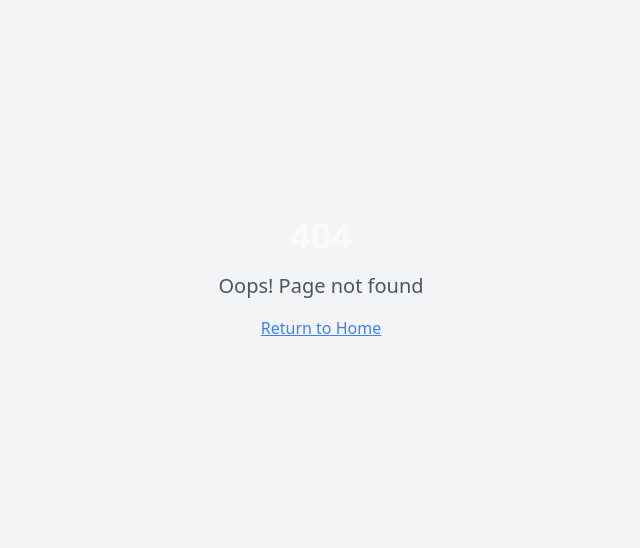
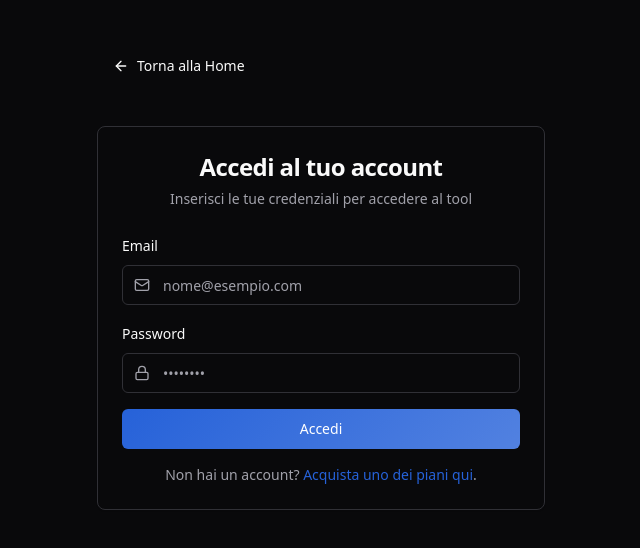
Before and after one commit to samuvale95/calc-boost-hub, a React (Vite) app: page /login in a window 1280 px wide. Before the commit this address had no page. Shown: the part 122-670 px from the top of the page, without its empty margins (319-959 px from the left). Built offline with nearby package versions, Linux system fonts and the light colour scheme.

Commit message:
Refactor homepage and login
Remove excess spacing on homepage, move login to a new page, and add a link to the login page from the homepage.

```diff
--- a/src/App.tsx
+++ b/src/App.tsx
@@ -5,6 +5,7 @@ import { QueryClient, QueryClientProvider } from "@tanstack/react-query";
 import { BrowserRouter, Routes, Route } from "react-router-dom";
 import Index from "./pages/Index";
 import AdminDashboard from "./pages/AdminDashboard";
+import Login from "./pages/Login";
 import NotFound from "./pages/NotFound";
 
 const queryClient = new QueryClient();
@@ -18,6 +19,7 @@ const App = () => (
         <Routes>
           <Route path="/" element={<Index />} />
           <Route path="/admin" element={<AdminDashboard />} />
+          <Route path="/login" element={<Login />} />
           {/* ADD ALL CUSTOM ROUTES ABOVE THE CATCH-ALL "*" ROUTE */}
           <Route path="*" element={<NotFound />} />
         </Routes>
--- a/src/components/Hero.tsx
+++ b/src/components/Hero.tsx
@@ -7,14 +7,19 @@ export const Hero = () => {
       <div className="absolute inset-0 bg-black/20" />
       <div className="relative z-10 container mx-auto px-4 text-center">
         <div className="max-w-4xl mx-auto">
-          <h1 className="text-5xl md:text-7xl font-bold mb-6 bg-gradient-to-r from-foreground to-primary-glow bg-clip-text text-transparent">
+          <h1 className="text-5xl md:text-7xl font-bold mb-4 bg-gradient-to-r from-foreground to-primary-glow bg-clip-text text-transparent">
             Tool di Calcolo
-            <span className="block text-4xl md:text-5xl mt-2">Professionale</span>
+            <span className="block text-4xl md:text-5xl mt-1">Professionale</span>
           </h1>
-          <p className="text-xl md:text-2xl text-muted-foreground mb-8 max-w-2xl mx-auto">
+          <p className="text-xl md:text-2xl text-muted-foreground mb-6 max-w-2xl mx-auto">
             Accedi ai nostri strumenti avanzati di calcolo e ottieni risultati precisi
             per le tue analisi professionali
           </p>
+          <div className="flex justify-center">
+            <Button variant="outline" size="lg" className="text-lg px-8" asChild>
+              <a href="/login">Accedi al tuo Account</a>
+            </Button>
+          </div>
         </div>
       </div>
       <div className="absolute bottom-0 left-0 right-0 h-32 bg-gradient-to-t from-background to-transparent" />
--- a/src/pages/Index.tsx
+++ b/src/pages/Index.tsx
@@ -1,13 +1,11 @@
 import { Hero } from "@/components/Hero";
 import { PricingSection } from "@/components/PricingSection";
-import { LoginSection } from "@/components/LoginSection";
 
 const Index = () => {
   return (
     <div className="min-h-screen bg-background">
       <Hero />
       <PricingSection />
-      <LoginSection />
     </div>
   );
 };
--- /dev/null
+++ b/src/pages/Login.tsx
@@ -0,0 +1,74 @@
+import { Button } from "@/components/ui/button";
+import { Input } from "@/components/ui/input";
+import { Label } from "@/components/ui/label";
+import { Card, CardContent, CardDescription, CardHeader, CardTitle } from "@/components/ui/card";
+import { Mail, Lock, ArrowLeft } from "lucide-react";
+
+const Login = () => {
+  const handleLogin = () => {
+    // Login logic will be implemented with backend
+    console.log("Login clicked");
+  };
+
+  return (
+    <div className="min-h-screen bg-background flex items-center justify-center py-12 px-4">
+      <div className="w-full max-w-md">
+        <div className="mb-6">
+          <Button variant="ghost" asChild className="mb-4">
+            <a href="/" className="flex items-center gap-2">
+              <ArrowLeft className="h-4 w-4" />
+              Torna alla Home
+            </a>
+          </Button>
+        </div>
+
+        <Card className="shadow-elegant">
+          <CardHeader className="text-center">
+            <CardTitle className="text-2xl">Accedi al tuo account</CardTitle>
+            <CardDescription>
+              Inserisci le tue credenziali per accedere al tool
+            </CardDescription>
+          </CardHeader>
+          <CardContent className="space-y-4">
+            <div className="space-y-2">
+              <Label htmlFor="email">Email</Label>
+              <div className="relative">
+                <Mail className="absolute left-3 top-3 h-4 w-4 text-muted-foreground" />
+                <Input
+                  id="email"
+                  type="email"
+                  placeholder="nome@esempio.com"
+                  className="pl-10"
+                />
+              </div>
+            </div>
+            <div className="space-y-2">
+              <Label htmlFor="password">Password</Label>
+              <div className="relative">
+                <Lock className="absolute left-3 top-3 h-4 w-4 text-muted-foreground" />
+                <Input
+                  id="password"
+                  type="password"
+                  placeholder="••••••••"
+                  className="pl-10"
+                />
+              </div>
+            </div>
+            <Button
+              onClick={handleLogin}
+              className="w-full"
+              variant="primary"
+            >
+              Accedi
+            </Button>
+            <p className="text-center text-sm text-muted-foreground">
+              Non hai un account? <a href="/" className="text-primary hover:underline">Acquista uno dei piani qui</a>.
+            </p>
+          </CardContent>
+        </Card>
+      </div>
+    </div>
+  );
+};
+
+export default Login;
```
